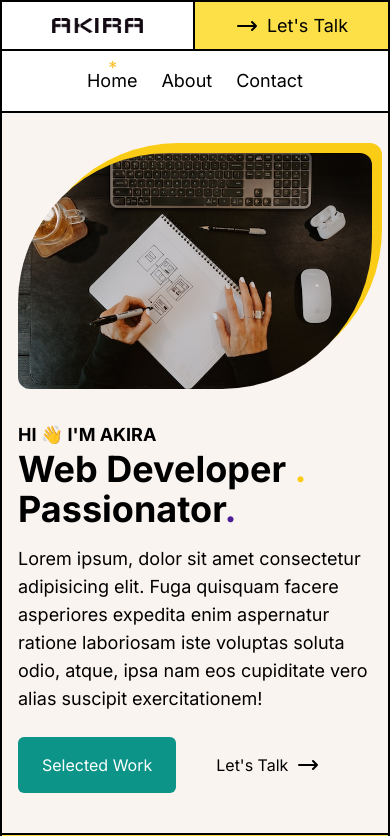
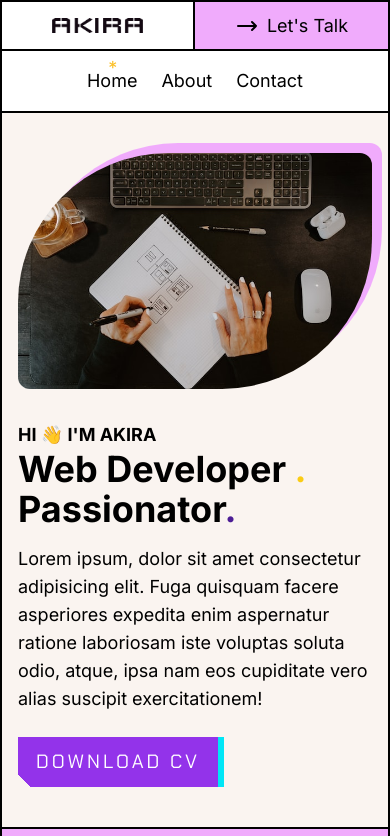
Before and after one commit to akiraafu/react-tailwindcss-portfolio, a React (Vite) app: page / in a window 390 px wide. Shown: the top 836 px of the page. Built offline with nearby package versions, Linux system fonts and the light colour scheme.

Commit message:
change color style & add button animation

```diff
--- a/src/App.css
+++ b/src/App.css
@@ -5,3 +5,121 @@
 .logo {
   height: 15px;
 }
+
+.button {
+  width: 200px;
+  height: 50px;
+  font-size: 1.2rem;
+  font-family: "Chakra Petch", sans-serif;
+  border: none;
+  text-transform: uppercase;
+  text-decoration: none;
+  background: linear-gradient(45deg, transparent 5%, #9333ea 5%);
+  letter-spacing: 3px;
+  line-height: 40px;
+  box-shadow: 6px 0px 0px #00e6f6;
+  outline: transparent;
+  position: relative;
+}
+
+.button::after {
+  width: 200px;
+  height: 50px;
+  font-size: 1.2rem;
+  border: none;
+  text-transform: uppercase;
+  text-decoration: none;
+  background: linear-gradient(45deg, transparent 5%, #9333ea 5%);
+  letter-spacing: 3px;
+  line-height: 40px;
+  box-shadow: 6px 0px 0px #00e6f6;
+  outline: transparent;
+  position: relative;
+}
+
+.button::after {
+  --slice-0: inset(50% 50% 50% 50%);
+  --slice-1: inset(80% -6px 0 0);
+  --slice-2: inset(50% -6px 30% 0);
+  --slice-3: inset(10% -6px 85% 0);
+  --slice-4: inset(40% -6px 43% 0);
+  --slice-5: inset(80% -6px 5% 0);
+
+  content: "Download CV";
+  display: block;
+  position: absolute;
+  top: 0;
+  left: 0;
+  bottom: 0;
+  background: linear-gradient(
+    45deg,
+    transparent 3%,
+    #00e6f6 3%,
+    #00e6f6 5%,
+    #9333ea 5%
+  );
+  text-shadow: -3px -3px 0px #f8f005, 3px 3px 0px #00e6f6;
+  clip-path: var(--slice-0);
+}
+
+.button:hover::after {
+  animation: 1s glitch;
+  animation-timing-function: steps(2, end);
+}
+
+@keyframes glitch {
+  0% {
+    clip-path: var(--slice-1);
+    transform: translate(-20px, -10px);
+  }
+
+  10% {
+    clip-path: var(--slice-3);
+    transform: translate(10px, 10px);
+  }
+
+  20% {
+    clip-path: var(--slice-1);
+    transform: translate(-10px, 10px);
+  }
+
+  30% {
+    clip-path: var(--slice-3);
+    transform: translate(0px, 5px);
+  }
+
+  40% {
+    clip-path: var(--slice-2);
+    transform: translate(-5px, 0px);
+  }
+
+  50% {
+    clip-path: var(--slice-3);
+    transform: translate(5px, 0px);
+  }
+
+  60% {
+    clip-path: var(--slice-4);
+    transform: translate(5px, 10px);
+  }
+
+  70% {
+    clip-path: var(--slice-2);
+    transform: translate(-10px, 10px);
+  }
+
+  80% {
+    clip-path: var(--slice-5);
+    transform: translate(20px, -10px);
+  }
+
+  90% {
+    clip-path: var(--slice-1);
+    transform: translate(-10px, 0px);
+  }
+
+  100% {
+    clip-path: var(--slice-1);
+    transform: translate(0);
+  }
+}
--- a/src/assets/index.js
+++ b/src/assets/index.js
@@ -14,6 +14,7 @@ import Github from "./icons/github.svg";
 import Discourd from "./icons/discourd.svg";
 import HarleyCover from "./harley-davidson.jpg";
 import HarleyWebsite from "./harley-website.jpg";
+import RadiantGradient from "./radiant-gradient.svg";
 
 export {
   Logo,
@@ -32,4 +33,5 @@ export {
   Discourd,
   HarleyCover,
   HarleyWebsite,
+  RadiantGradient,
 };
--- a/src/components/Footer.jsx
+++ b/src/components/Footer.jsx
@@ -15,7 +15,7 @@ const Footer = () => {
       </Link>
       <Link
         to="/contact"
-        className="md:col-start-3 border-black md:border-l-2 flex gap-2 items-center justify-center text-lg bg-yellow-300 hover:bg-yellow-500 ease-in-out duration-75"
+        className="md:col-start-3 border-black md:border-l-2 flex gap-2 items-center justify-center text-lg bg-fuchsia-300 hover:bg-fuchsia-500 ease-in-out duration-75"
       >
         <svg
           xmlns="http://www.w3.org/2000/svg"
--- a/src/components/Header.jsx
+++ b/src/components/Header.jsx
@@ -15,7 +15,7 @@ const Header = () => {
       </Link>
       <Link
         to="/contact"
-        className="md:col-start-3 border-black md:border-l-2 flex gap-2 items-center justify-center text-lg bg-yellow-300 hover:bg-yellow-500 ease-in-out duration-75"
+        className="md:col-start-3 border-black md:border-l-2 flex gap-2 items-center justify-center text-lg bg-fuchsia-300 hover:bg-fuchsia-500 ease-in-out duration-75"
       >
         <svg
           xmlns="http://www.w3.org/2000/svg"
--- a/src/components/Scroller.jsx
+++ b/src/components/Scroller.jsx
@@ -8,7 +8,7 @@ const Scroller = ({ text, link }) => {
         <Marquee
           pauseOnHover
           gradient={false}
-          className="bg-yellow-300 border-t-2 border-black py-2 font-bold text-4xl"
+          className="bg-fuchsia-300 border-t-2 border-black py-2 font-bold text-4xl"
         >
           {text}
         </Marquee>
--- a/src/index.css
+++ b/src/index.css
@@ -1,4 +1,5 @@
 @import url("https://fonts.googleapis.com/css2?family=Inter:wght@300;400;700&display=swap");
+@import url("https://fonts.googleapis.com/css2?family=Chakra+Petch:wght@400;500;700&display=swap");
 
 html {
   @apply scroll-smooth;
--- a/src/pages/home/Home.jsx
+++ b/src/pages/home/Home.jsx
@@ -7,7 +7,7 @@ import {
   HeroSm,
   HeroMd,
   HeroLg,
-  PortfolioPattern,
+  RadiantGradient,
   Services,
 } from "../../assets";
 import Contact from "../../components/Contact";
@@ -18,7 +18,7 @@ const Home = () => {
       <section className="py-10 lg:py-36 xl:py-48">
         <div className="container mx-auto gap-8 px-4 flex flex-col md:flex-row items-center">
           <div className="md:flex-1 md:order-2">
-            <picture className="flex drop-shadow-[10px_-10px_0_rgba(250,204,21,1)] border-black rounded-xl rounded-tl-[150px] rounded-br-[150px] overflow-hidden">
+            <picture className="flex drop-shadow-[10px_-10px_0_rgba(240,171,252,1)] border-black rounded-xl rounded-tl-[150px] rounded-br-[150px] overflow-hidden">
               <source
                 srcSet={HeroSm}
                 width="363"
@@ -57,17 +57,14 @@ const Home = () => {
             </p>
 
             <div className="flex items-baseline gap-4">
-              <HashLink
-                to="#work"
-                className="px-6 py-4 rounded-md bg-teal-600 hover:bg-teal-700 text-white"
-              >
-                Selected Work
+              <HashLink to="#work" className=" text-white">
+                <button className="button">Download CV</button>
               </HashLink>
-              <Link
+              {/* <Link
                 to="/contact"
                 className="px-6 py-4 rounded-md text-black flex items-center gap-2 "
               >
-                Let's Talk{" "}
+                Download CV
                 <svg
                   xmlns="http://www.w3.org/2000/svg"
                   className="h-6 w-6"
@@ -82,7 +79,7 @@ const Home = () => {
                     d="M17 8l4 4m0 0l-4 4m4-4H3"
                   />
                 </svg>
-              </Link>
+              </Link> */}
             </div>
           </div>
         </div>
@@ -97,10 +94,10 @@ const Home = () => {
       <section
         id="work"
         className="px-4 pb-12 border-black border-t-2 bg-teal-600 bg-fixed"
-        style={{ backgroundImage: "url(" + PortfolioPattern + ")" }}
+        style={{ backgroundImage: "url(" + RadiantGradient + ")" }}
       >
         <div className="container mx-auto">
-          <div className="text-white text-center py-12">
+          <div className=" text-center py-12">
             <h1 className="text-4xl lg:text-5xl xl:text-7xl font-bold mb-4">
               Seleted Work
             </h1>
@@ -147,9 +144,9 @@ const Home = () => {
           </div>
           <Link
             to={"/work"}
-            className="flex text-xl gap-4 font-bold text-white justify-center mb-8 "
+            className="flex text-xl gap-4 font-bold justify-center mb-8 "
           >
-            View All Work{" "}
+            View All Work
             <svg
               xmlns="http://www.w3.org/2000/svg"
               className="h-6 w-6"
@@ -233,7 +230,7 @@ const Home = () => {
                 width="611"
                 height="764"
                 loading="lazy"
-                className="border-2 border-black rounded-full w-3/5 drop-shadow-[10px_-10px_0_rgba(250,204,21,1)]"
+                className="border-2 border-black rounded-full w-3/5 drop-shadow-[10px_-10px_0_rgba(240,171,252,1)]"
               />
             </div>
             <div>
```
Also changed, not shown: src/assets/radiant-gradient.svg (added), src/assets/subtle-stripes.svg (added).
